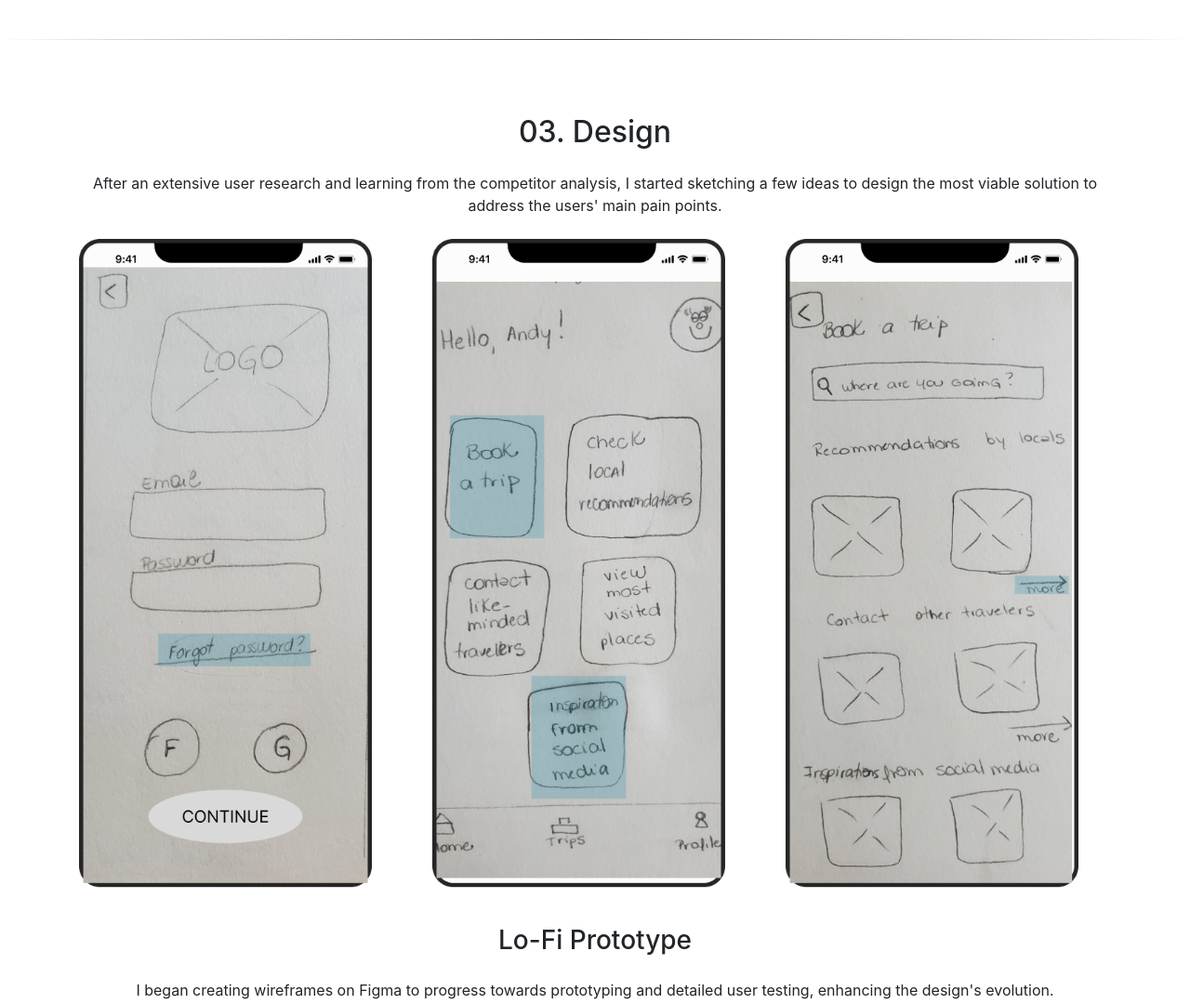
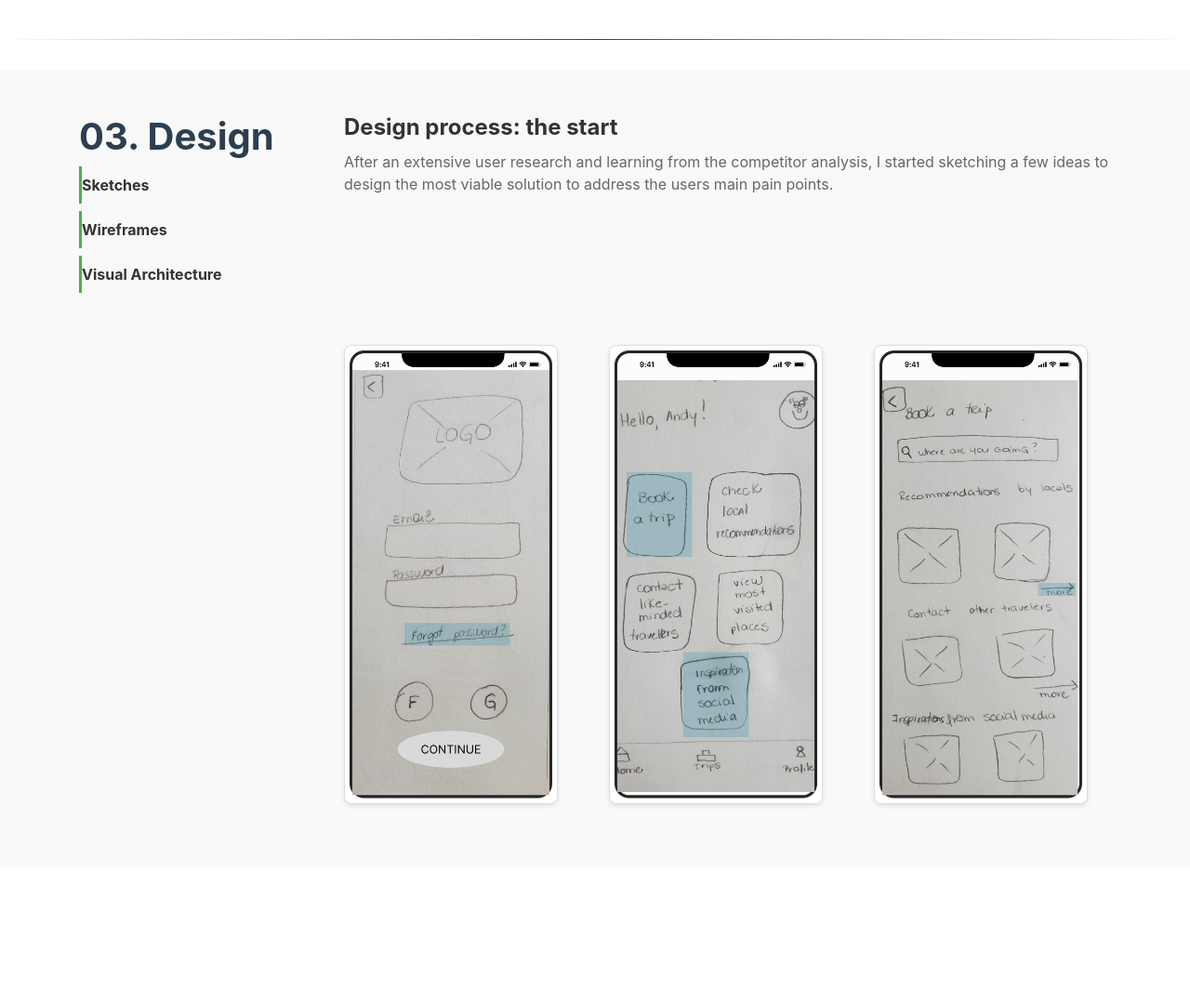
Before and after one commit to ana-hamerski/UX_UI_HW_20, a plain HTML site: page index.html in a window 1280 px wide. Shown: the part 3740-4820 px from the top of the page at 93% size. After the commit the page ends 4673 px from the top, so only its background shows below. Drawn offline with nearby package versions, Linux system fonts and the light colour scheme.

Commit message:
continuing HW 20

```diff
--- a/CSS/index.css
+++ b/CSS/index.css
@@ -304,12 +304,11 @@
   }
 
   .features-section ol li::before {
-    content: counter(feature-counter) "."; /* Add counter number before list item */
-    position: absolute; /* Position absolutely within the li */
-    left: -35px; /* Adjust as needed */
+    content: counter(feature-counter) ".";
+    position: absolute;
+    left: -35px;
     top: 0;
-    font-weight: bold; /* Make the counter bold */
-    color: #333; /* Color for the counter */
+    color: #333;
   }
 
   .features-section h4 {
@@ -320,10 +319,9 @@
   .features-section p {
     font-size: 1rem;
     color: #666;
-    margin-bottom: 10px; /* Space below paragraphs */
+    margin-bottom: 10px;
   }
 
-  /* Style for the Value Proposition Statement */
   .features-section .value-proposition {
     font-weight: bold;
     color: #333;
@@ -341,3 +339,70 @@
     padding-right: 0;
     padding-left: 0;
   }
+
+  .design-section {
+    background-color: #f9f9f9;
+    color: #333;
+    padding-top: 60px;
+    padding-bottom: 60px;
+  }
+
+  .design-title {
+    font-size: 2.5rem;
+    color: #2c3e50;
+    font-weight: bold;
+  }
+
+  .design-subhead {
+    list-style: none; /* Remove default list styles */
+    padding: 0; /* Remove default padding */
+    margin-bottom: 2rem;
+    font-weight: bold;
+  }
+
+  .design-subhead li {
+    padding: .5rem 0;
+    border-left: 3px solid #4CAF50;
+    margin-bottom: .5rem; /* Spacing between list items */
+  }
+
+  .design-subtitle {
+    font-size: 1.5rem;
+    color: #333;
+    font-weight: bold;
+    margin-bottom: 10px;
+  }
+
+  .design-description {
+    font-size: 1rem;
+    color: #666;
+    margin-bottom: 20px;
+  }
+
+  .design-section img {
+    border: 1px solid #ddd;
+    padding: 5px;
+    background-color: #fff;
+    box-shadow: 0 2px 5px rgba(0,0,0,0.1);
+    margin-bottom: 20px;
+    border-radius: 8px;
+  }
+
+  @media (max-width: 768px) {
+    .design-section {
+      padding-top: 30px;
+      padding-bottom: 30px;
+    }
+
+    .design-title {
+      font-size: 2rem;
+    }
+
+    .design-subtitle {
+      font-size: 1.25rem;
+    }
+
+    .design-description {
+      font-size: 0.9rem;
+    }
+  }
--- a/index.html
+++ b/index.html
@@ -173,7 +173,7 @@
 <!-- User Quotes and Problem Statement Section -->
 <section class="user-quotes-problem-statement py-5">
     <div class="container">
-      <!-- User Quotes -->
+
       <div class="row">
         <div class="col-md-4 d-flex flex-column align-items-center">
           <img src="images/avatar-1.png" alt="User Image" class="img-fluid rounded-circle mb-3 user-quote-image">
@@ -256,39 +256,42 @@
 
 <section class="design-section py-5">
     <div class="container">
-      <h2 class="design-title text-center mb-4">03. Design</h2>
-      <p class="design-description text-center mb-4">After an extensive user research and learning from the competitor analysis, I started sketching a few ideas to design the most viable solution to address the users' main pain points.</p>
 
-      <!-- Sketches Row -->
-      <div class="row">
-        <div class="col-md-4">
-          <img src="images/sketches-01.png" alt="Sketch 1" class="img-fluid mb-3">
+      <div class="row mb-4">
+        <div class="col-12 col-md-3">
+          <h2 class="design-title">03. Design</h2>
+          <ul class="design-subhead">
+            <li>Sketches</li>
+            <li>Wireframes</li>
+            <li>Visual Architecture</li>
+          </ul>
         </div>
-        <div class="col-md-4">
-          <img src="images/sketches-02.png" alt="Sketch 2" class="img-fluid mb-3">
-        </div>
-        <div class="col-md-4">
-          <img src="images/sketches-03.png" alt="Sketch 3" class="img-fluid mb-3">
+        <div class="col-12 col-md-9">
+          <h3 class="design-subtitle">Design process: the start</h3>
+          <p class="design-description">
+            After an extensive user research and learning from the competitor analysis,
+            I started sketching a few ideas to design the most viable solution to address
+            the users main pain points.
+          </p>
         </div>
       </div>
 
-      <h3 class="lo-fi-title text-center my-4">Lo-Fi Prototype</h3>
-      <p class="lo-fi-description text-center mb-4">I began creating wireframes on Figma to progress towards prototyping and detailed user testing, enhancing the design's evolution.</p>
 
-      <!-- Lo-Fi Prototypes Row -->
       <div class="row">
-        <div class="col-md-4">
-          <img src="images/lo-fi-01.png" alt="Low Fidelity Prototype 1" class="img-fluid mb-3">
+        <div class="col-12 col-md-3"></div>
+        <div class="col-12 col-md-3">
+          <img src="images/sketches-01.png" alt="Sketch of login screen" class="img-fluid">
         </div>
-        <div class="col-md-4">
-          <img src="images/lo-fi-02.png" alt="Low Fidelity Prototype 2" class="img-fluid mb-3">
+        <div class="col-12 col-md-3">
+          <img src="images/sketches-02.png" alt="Sketch of main interface" class="img-fluid">
         </div>
-        <div class="col-md-4">
-          <img src="images/lo-fi-03.png" alt="Low Fidelity Prototype 3" class="img-fluid mb-3">
+        <div class="col-12 col-md-3">
+          <img src="images/sketches-03.png" alt="Sketch of discover feature" class="img-fluid">
         </div>
       </div>
     </div>
   </section>
+
 
 
 <!-- Prototype section -->
```
Also changed, not shown: 1 other file.
